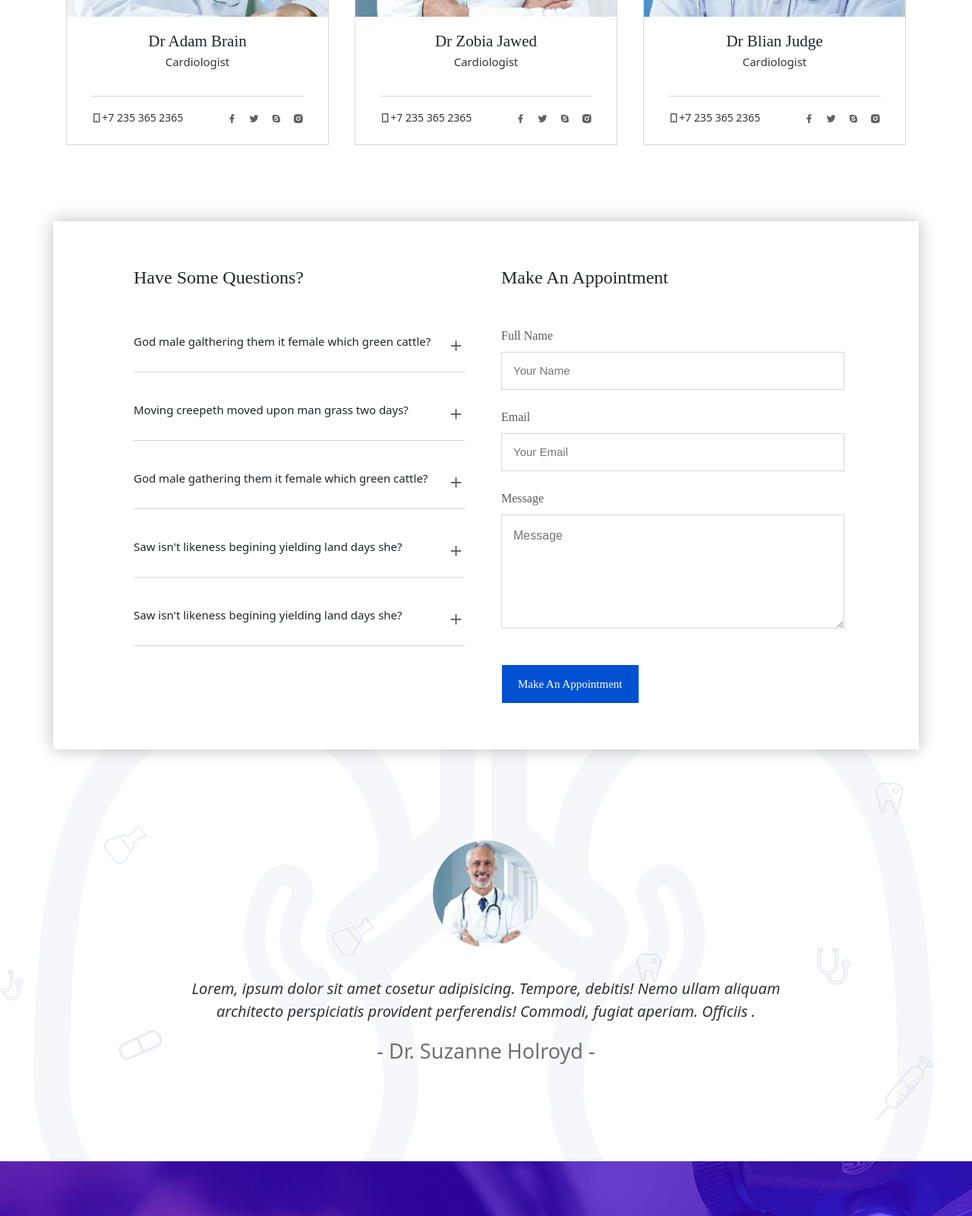
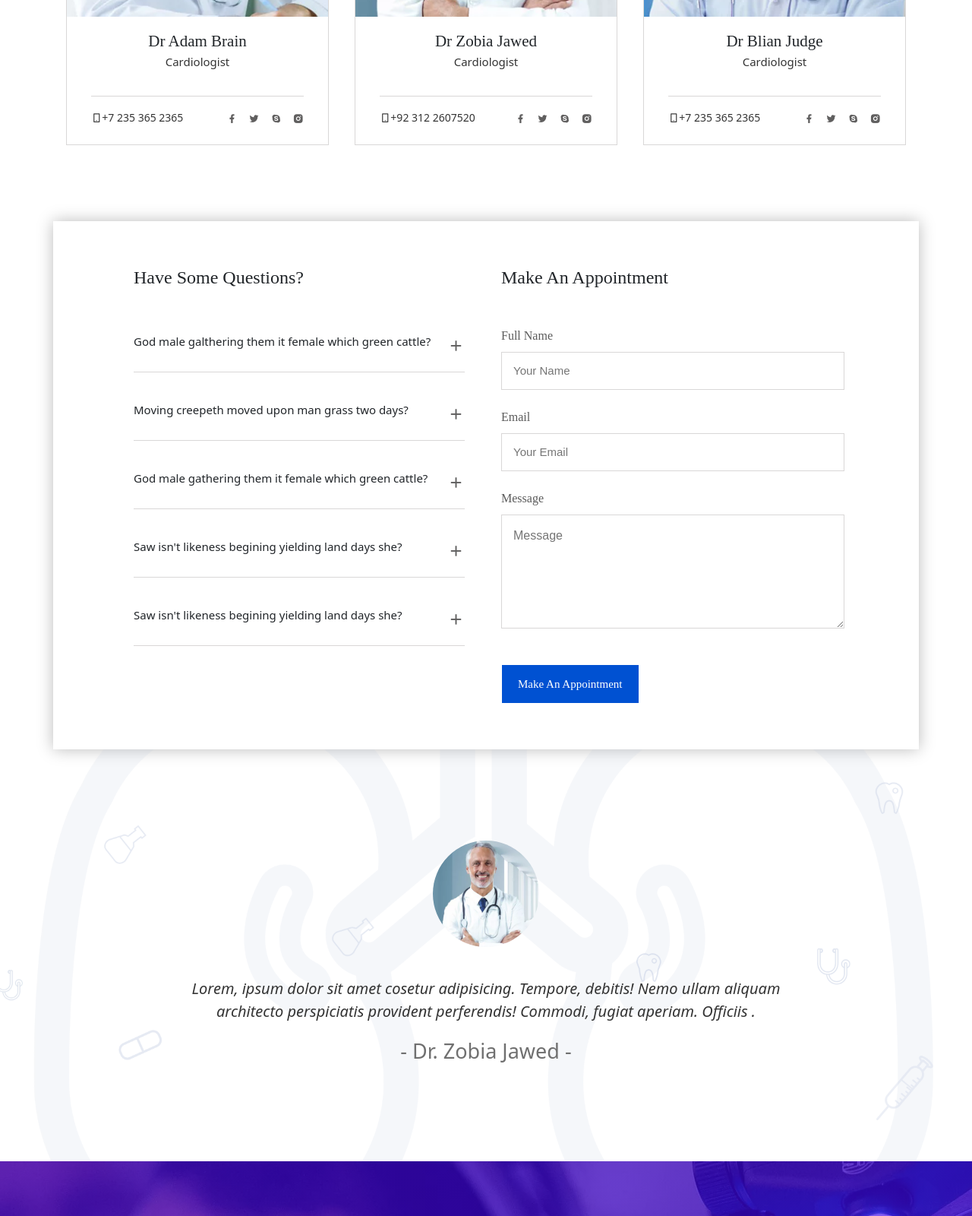
Before and after one commit to fatimadeveloper14/assignment-1-bootstrap, a plain HTML site: page index.html in a window 1280 px wide. Shown: the part 3343-4943 px from the top of the page at 76% size. Drawn offline with nearby package versions, Linux system fonts and the light colour scheme.

Commit message:
index.html

```diff
--- a/index.html
+++ b/index.html
@@ -279,7 +279,7 @@
                   <p class="info">Cardiologist</p>
                 </div>
                 <div class="contact">
-                  <p><i class="ri-smartphone-line"></i>+7 235 365 2365</p>
+                  <p><i class="ri-smartphone-line"></i>+92 312 2607520</p>
 
                   <div class="icons">
                     <a
@@ -403,7 +403,7 @@
           aperiam. Officiis .
         </i>
       </p>
-      <h2>- Dr. Suzanne Holroyd -</h2>
+      <h2>- Dr. Zobia Jawed -</h2>
     </div>
 
 
```
